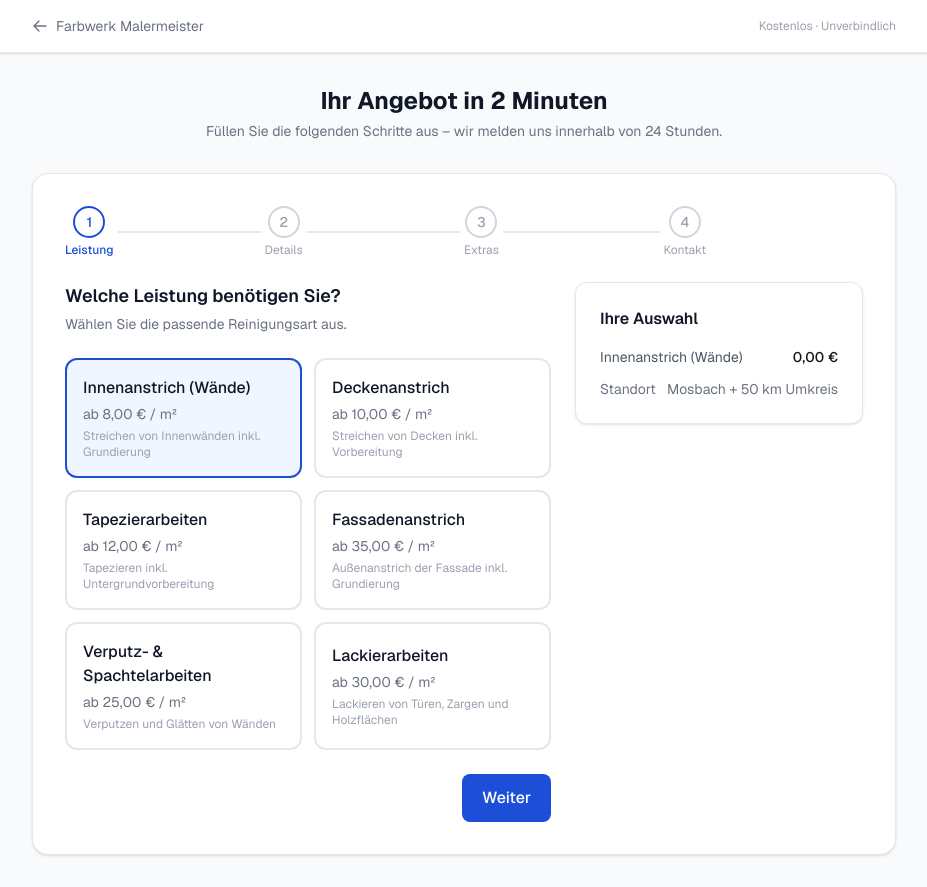
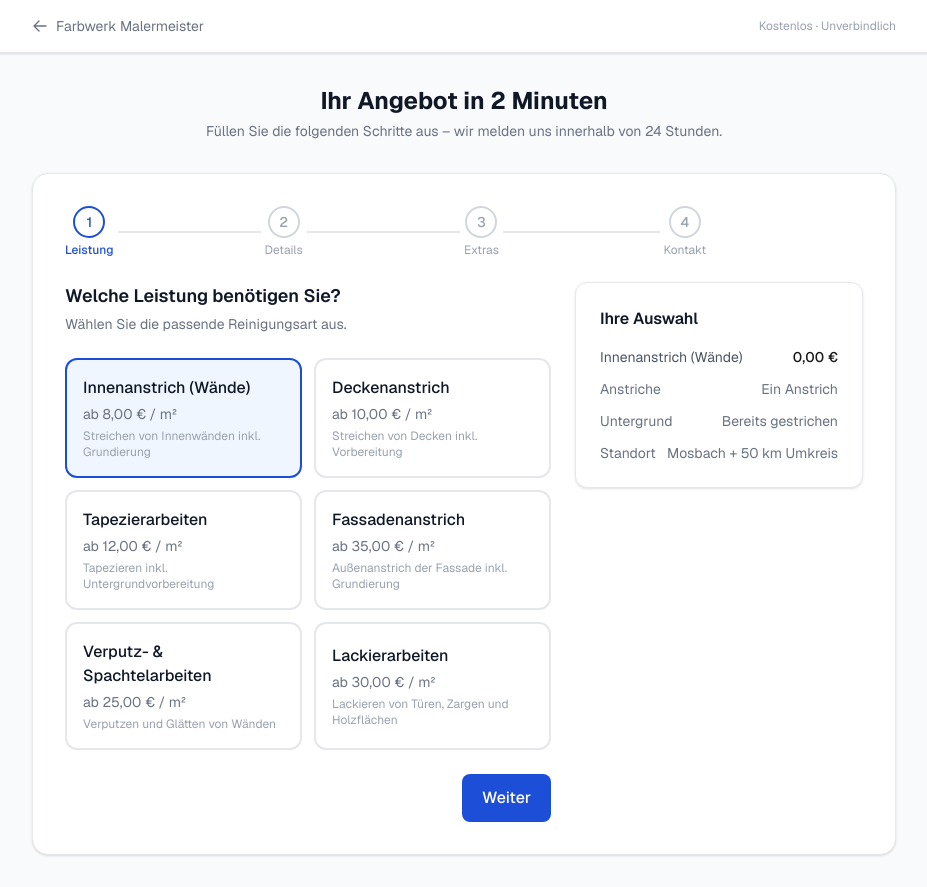
Before and after one commit to leowerner923/angebotssystem, a Next.js app: page /rechner in a window 1280 px wide. Both pictures are taken after a click on the button 437 px from the left and 410 px from the top of the page. Shown: the whole page, without its empty margins (176-1103 px from the left). Built offline with nearby package versions, Linux system fonts and the light colour scheme.

Commit message:
maler wizard: zustand und anstriche mit preisberechnung

```diff
--- a/lib/pricing.ts
+++ b/lib/pricing.ts
@@ -1,5 +1,17 @@
 import type { WizardState, PriceEstimate } from '@/lib/types/wizard'
 import { SERVICES } from '@/lib/company-config'
+
+// Aufschlag je nach Zustand des Untergrunds
+const CONDITION_FACTOR: Record<WizardState['surfaceCondition'], number> = {
+  new: 1.0,        // neu verputzt
+  painted: 1.0,    // bereits gestrichen
+  renovation: 1.25 // renovierungsbedürftig – mehr Vorarbeit
+}
+
+// Zwei Anstriche = mehr Arbeit
+function coatsFactor(coats: number): number {
+  return coats === 2 ? 1.7 : 1.0
+}
 
 export function calculateEstimate(state: WizardState): PriceEstimate {
   if (!state.selectedServiceId) {
@@ -20,6 +32,9 @@ export function calculateEstimate(state: WizardState): PriceEstimate {
     base = service.price_per_unit
   }
 
+  // Maler-Faktoren anwenden
+  base = base * CONDITION_FACTOR[state.surfaceCondition] * coatsFactor(state.coats)
+
   let extras = 0
   for (const extraId of state.selectedExtras) {
     const extra = SERVICES.find((s) => s.id === extraId)
--- a/lib/types/wizard.ts
+++ b/lib/types/wizard.ts
@@ -10,6 +10,9 @@ export interface WizardState {
   floorCount: number | null
   cleaningInterval: 'weekly' | 'biweekly' | 'monthly' | 'once' | null
   dirtLevel: 'normal' | 'heavy'
+  // Maler-spezifisch
+  surfaceCondition: 'new' | 'painted' | 'renovation'
+  coats: 1 | 2
   // Step 3
   selectedExtras: string[]
   // Step 4
--- a/modules/wizard/components/WizardStep2.tsx
+++ b/modules/wizard/components/WizardStep2.tsx
@@ -2,8 +2,19 @@
 
 import { useState } from 'react'
 import { SERVICES } from '@/lib/company-config'
-import { Button, Input } from '@/components/ui'
+import { Button, Input, Select } from '@/components/ui'
 import type { WizardStepProps } from '@/lib/types/wizard'
+
+const CONDITION_OPTIONS = [
+  { value: 'new', label: 'Neu verputzt' },
+  { value: 'painted', label: 'Bereits gestrichen' },
+  { value: 'renovation', label: 'Renovierungsbedürftig' },
+]
+
+const COATS_OPTIONS = [
+  { value: '1', label: 'Ein Anstrich' },
+  { value: '2', label: 'Zwei Anstriche (deckend)' },
+]
 
 export default function WizardStep2({ state, onChange, onNext, onBack }: WizardStepProps) {
   const [errors, setErrors] = useState<Record<string, string>>({})
@@ -85,6 +96,22 @@ export default function WizardStep2({ state, onChange, onNext, onBack }: WizardS
             {errors.areaM2 && <p className="text-xs text-red-500">{errors.areaM2}</p>}
           </div>
         )}
+
+        <Select
+          label="Zustand des Untergrunds"
+          name="surfaceCondition"
+          value={state.surfaceCondition}
+          options={CONDITION_OPTIONS}
+          onChange={(v) => onChange({ surfaceCondition: v as 'new' | 'painted' | 'renovation' })}
+        />
+
+        <Select
+          label="Anzahl Anstriche"
+          name="coats"
+          value={String(state.coats)}
+          options={COATS_OPTIONS}
+          onChange={(v) => onChange({ coats: Number(v) as 1 | 2 })}
+        />
       </div>
 
       <div className="flex justify-between">
--- a/modules/wizard/components/WizardSummary.tsx
+++ b/modules/wizard/components/WizardSummary.tsx
@@ -7,6 +7,12 @@ import type { WizardState, PriceEstimate } from '@/lib/types/wizard'
 interface WizardSummaryProps {
   state: WizardState
   estimate: PriceEstimate
+}
+
+const CONDITION_LABELS: Record<WizardState['surfaceCondition'], string> = {
+  new: 'Neu verputzt',
+  painted: 'Bereits gestrichen',
+  renovation: 'Renovierungsbedürftig',
 }
 
 export default function WizardSummary({ state, estimate }: WizardSummaryProps) {
@@ -35,6 +41,16 @@ export default function WizardSummary({ state, estimate }: WizardSummaryProps) {
             <span>{state.areaM2} m²</span>
           </div>
         )}
+
+        <div className="flex justify-between text-gray-500">
+          <span>Anstriche</span>
+          <span>{state.coats === 2 ? 'Zwei Anstriche' : 'Ein Anstrich'}</span>
+        </div>
+
+        <div className="flex justify-between text-gray-500">
+          <span>Untergrund</span>
+          <span>{CONDITION_LABELS[state.surfaceCondition]}</span>
+        </div>
 
         {extraServices.length > 0 && (
           <div className="border-t border-gray-100 pt-3">
--- a/modules/wizard/hooks/useWizardState.ts
+++ b/modules/wizard/hooks/useWizardState.ts
@@ -11,6 +11,8 @@ const INITIAL_STATE: WizardState = {
   floorCount: null,
   cleaningInterval: null,
   dirtLevel: 'normal',
+  surfaceCondition: 'painted',
+  coats: 1,
   selectedExtras: [],
   contactName: '',
   contactEmail: '',
```
